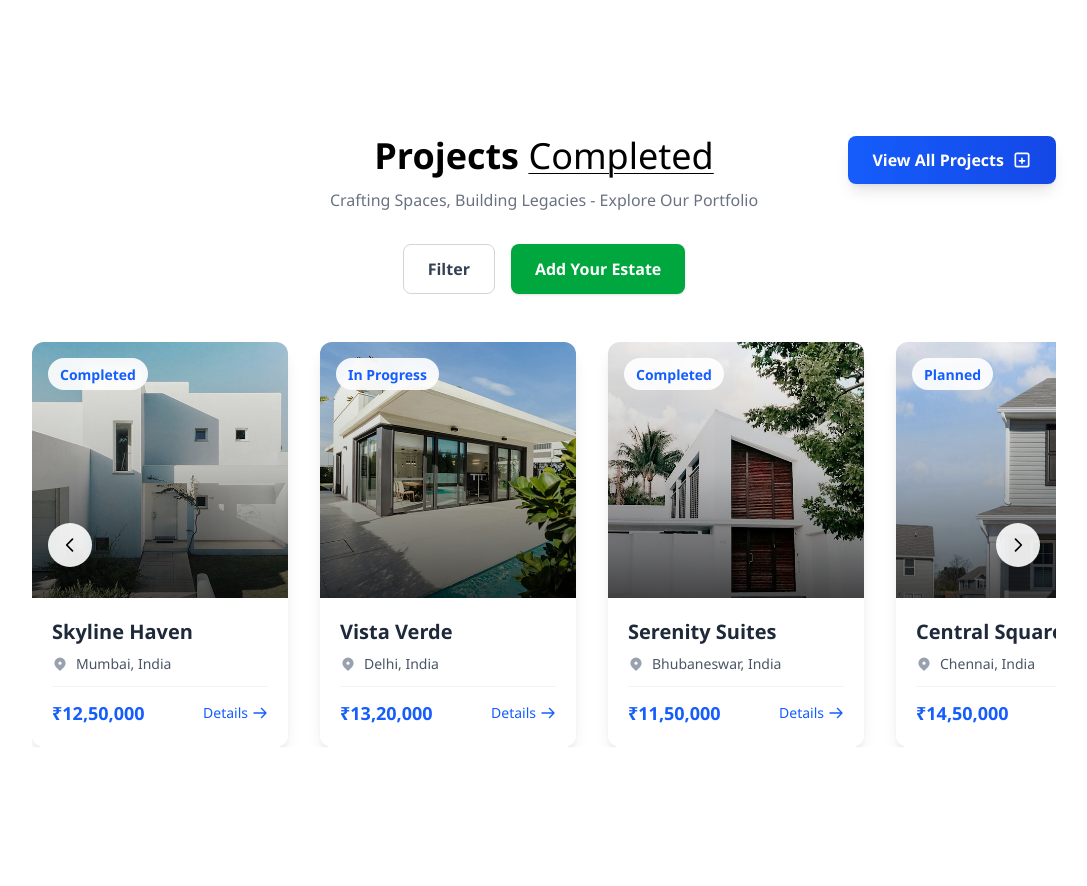
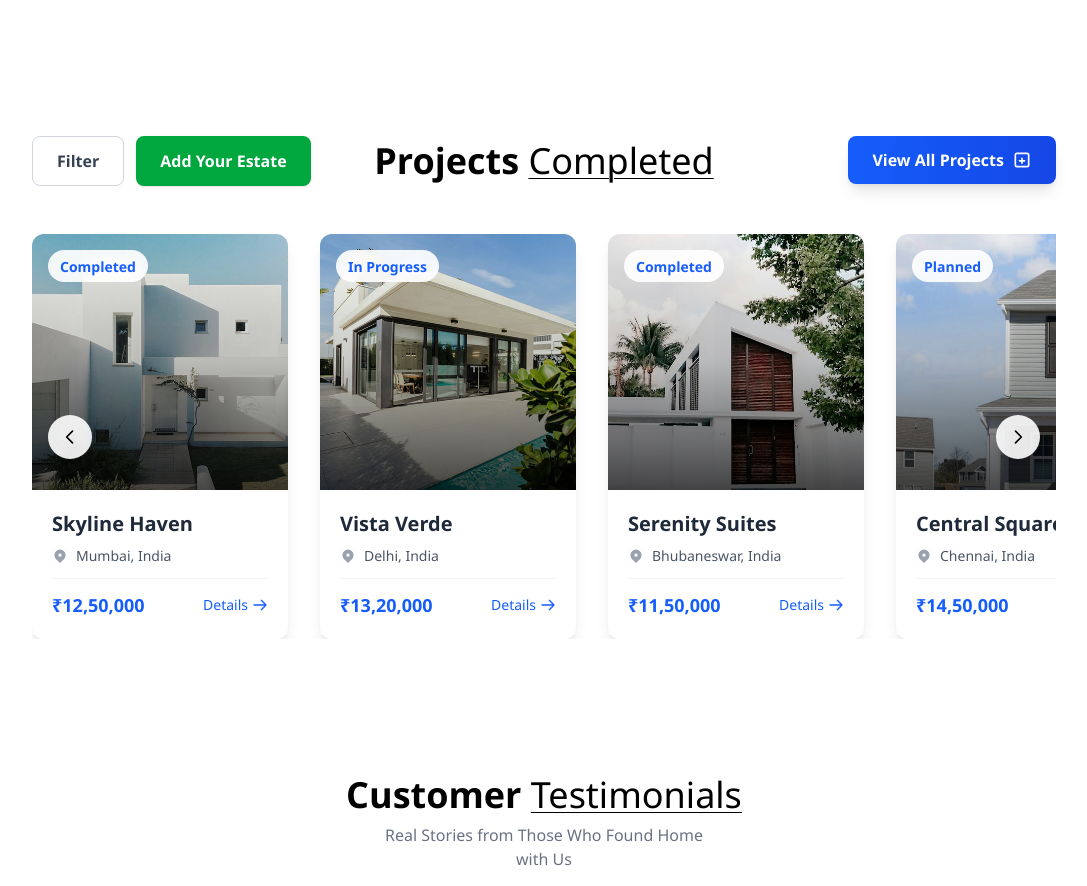
Before and after one commit to ShroudAnkit53/Real-Estate-Website-Frontend-, a React (Vite) app: page / in a window 1280 px wide. Shown: the part 1640-2526 px from the top of the page, without its empty margins (96-1183 px from the left). Built offline with nearby package versions, Linux system fonts and the light colour scheme.

Commit message:
position change

```diff
--- a/src/components/Projects.jsx
+++ b/src/components/Projects.jsx
@@ -200,18 +200,12 @@ const Projects = () => {
       id="Projects"
     >
       {/* Centered Header */}
-      <div className="text-center mb-12 relative">
+      <div className="mb-12 relative">
         {/* Centered Title and Description */}
-        <h1 className="text-2xl sm:text-4xl font-bold mb-3">
-          Projects{" "}
-          <span className="underline underline-offset-4 decoration-1 font-light">
-            Completed
-          </span>
-        </h1>
-        <p className="text-gray-500 max-w-xl mx-auto mb-8">
-          Crafting Spaces, Building Legacies - Explore Our Portfolio
-        </p>
-        <div className="flex justify-center gap-4 mt-4">
+       <div className="flex items-center justify-between flex-wrap gap-4">
+
+    {/* LEFT — Buttons */}
+    <div className="flex gap-3">
       <button
         onClick={() => setShowFilter(true)}
         className="px-6 py-3 border border-gray-300 text-gray-700 font-semibold rounded-lg bg-white hover:bg-gray-100 transition"
@@ -225,6 +219,16 @@ const Projects = () => {
       >
         Add Your Estate
       </button>
+    </div>
+
+    {/* RIGHT — Title */}
+    <h1 className="absolute left-1/2 -translate-x-1/2 text-2xl sm:text-4xl font-bold text-center">
+  Projects{" "}
+  <span className="underline underline-offset-4 decoration-1 font-light">
+    Completed
+  </span>
+</h1>
+
         </div>
 
         {/* View All Button - Right aligned (desktop only) */}
```
Lines whose indentation alone changed are shown as unchanged.
